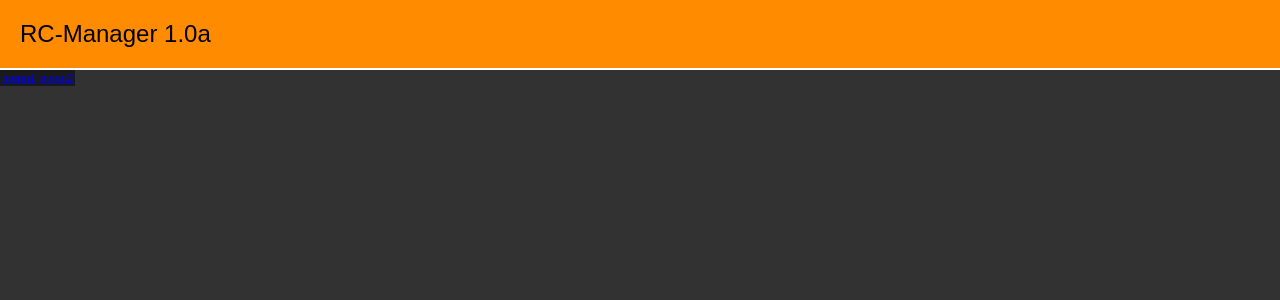
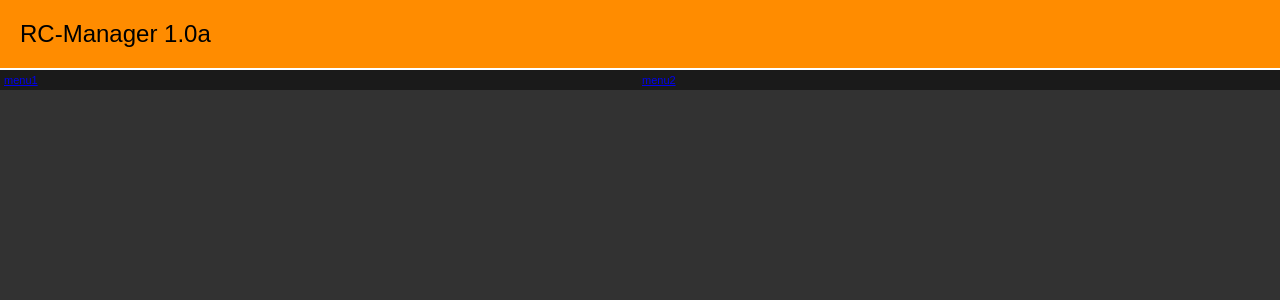
Before and after one commit to mkaas/RC-Manager, a PHP site: page / in a window 1280 px wide. Shown: the top 300 px of the page. Run offline with PHP 8.4, Linux system fonts and the light colour scheme; data comes from the database, SQL or seed files in the repository.

Commit message:
Update 14.02.2012

```diff
--- a/css/default.css
+++ b/css/default.css
@@ -53,3 +53,12 @@ body{
 	padding: 2px;
 	text-align: Left;
 }
+
+.menu-bg{
+	background-color: #1a1a1a;
+	color: white;
+	font-family: inherit;
+	font-size: 11px;
+	padding: 2px;
+	text-align: Left;
+}
--- a/includes/functions.inc.php
+++ b/includes/functions.inc.php
@@ -47,7 +47,7 @@
 	function crMenu(){
 		include_once('includes/db.inc.php');
 
-		print '<table border="0" cellspacing="0" cellpadding="0"><tr>';
+		print '<table border="0" cellspacing="0" cellpadding="0" class="menu-bg" style="width:100%"><tr>';
 
 		$mnuSQL=mysql_query("SELECT * FROM rc_menu WHERE mnu_active='true' ORDER BY mnu_order") or die(mysql_error());
 		while($arMNU=mysql_fetch_array($mnuSQL)){
```
